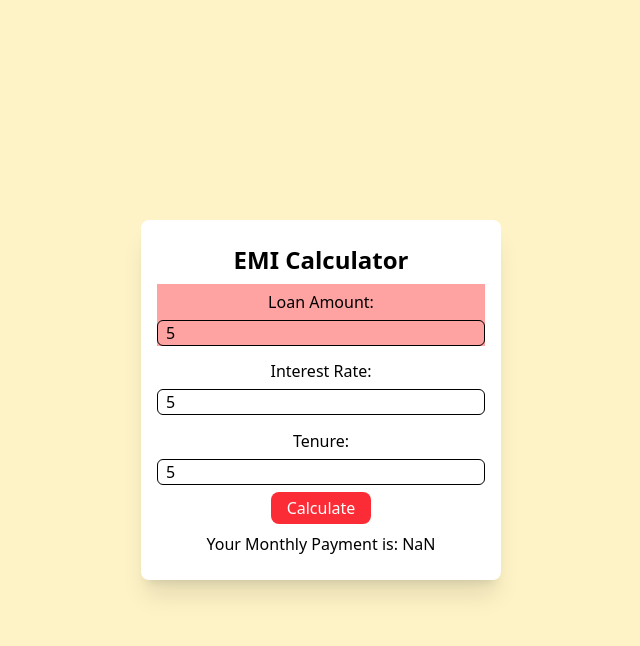
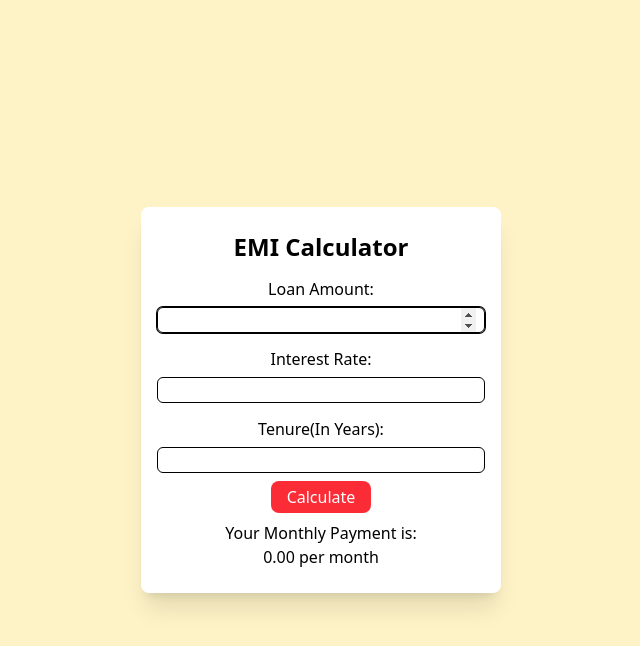
Before and after one commit to Shekhar0609/ProCode_JS_Practice_Projects, a website: page basic-EMI-calculator/Practice_1/index.html in a window 1280 px wide. Both pictures are taken after typing "5", "5", "5" into the empty fields and a click on the button "Calculate". Shown: the whole page, without its empty margins (319-959 px from the left). Drawn offline with Linux system fonts and the light colour scheme.

Commit message:
feat: finish basic EMI calculator project practice file 1 with styling and functionality.

```diff
--- a/basic-EMI-calculator/Practice_1/index.html
+++ b/basic-EMI-calculator/Practice_1/index.html
@@ -11,9 +11,9 @@
 
 <body class="bg-amber-100 h-screen flex justify-center items-center">
     <div id="container"
-        class="bg-white rounded-lg shadow-xl px-4 py-6 w-90 h-90 flex flex-col justify-between items-center text-center">
+        class="bg-white rounded-lg shadow-xl mx-5 px-4 py-6 w-90 flex flex-col justify-between items-center gap-2 text-center">
         <h2 class="font-bold text-2xl w-full">EMI Calculator</h2>
-        <div id="principle-amount-container" class="w-full bg-red-300 text-center">
+        <div id="principle-amount-container" class="w-full text-center">
             <p class="my-1.5">Loan Amount:</p>
             <input type="number" id="principle-amount"
                 class="w-full border-1 px-2 rounded-md outline-none focus:ring-1 focus:ring-blue-3feat00">
@@ -26,14 +26,15 @@
         </div>
 
         <div id="tenure-container" class="w-full">
-            <p class="my-1.5">Tenure:</p>
+            <p class="my-1.5">Tenure(In Years):</p>
             <input type="number" id="tenure"
                 class="w-full border-1 px-2 rounded-md outline-none focus:ring-1 focus:ring-blue-3feat00">
         </div>
 
-        <button id="calculate-btn" class="bg-red-500 px-4 py-1 text-white rounded-lg cursor-pointer active:scale-95 duration-50">Calculate</button>
+        <button id="calculate-btn"
+            class="bg-red-500 px-4 py-1 text-white rounded-lg cursor-pointer active:scale-95 duration-50">Calculate</button>
 
-        <div id="output">Your Monthly Payment is: <span id="mothly-emi">13323.3</span></div>
+        <div id="output">Your Monthly Payment is: <span id="mothly-emi"></span></div>
     </div>
 </body>
 
--- a/basic-EMI-calculator/Practice_1/src/js/main-script.js
+++ b/basic-EMI-calculator/Practice_1/src/js/main-script.js
@@ -1,21 +1,40 @@
-const princpleAmt = document.querySelector("#principle-amount");
-const interestRate = document.querySelector("#interest-rate");
-const tenureEL = document.querySelector("#tenure");
-
-const monnthlyEmi = document.querySelector("#mothly-emi");
-
-const calculateBtn = document.querySelector("#calculate-btn");
+const princpleAmt = document.querySelector("#principle-amount"); // Get the principle amount input element
+const interestRate = document.querySelector("#interest-rate"); // Get the interest rate input element
+const tenureEL = document.querySelector("#tenure"); // Get the tenure input element
+const monnthlyEmi = document.querySelector("#mothly-emi"); // Get the monthly EMI output element
+const calculateBtn = document.querySelector("#calculate-btn"); // Get the calculate button element
 
 calculateBtn.addEventListener("click", () => {
-  const princple = princpleAmt.value;
-  const interest = `${interestRate.value}*100%`;
-  const tenure = tenureEL.value;
+  // Add click event listener to the calculate button
+  if (
+    princpleAmt.value === "" ||
+    interestRate.value === "" ||
+    tenureEL.value === ""
+  ) {
+    // Check if any of the input fields are empty
+    monnthlyEmi.textContent = "Please fill all the fields"; // Show an alert if any field is empty
+    monnthlyEmi.style.display = "block"; // Show the output element
+    monnthlyEmi.style.color = "red"; // Change the color of the output element to red
+    return; // Exit the function if any field is empty
+  }
 
-  let loanTenureInMonths = tenure / 12;
-  let EMI =
-    (princple * interest * Math.pow(1 + interest, loanTenureInMonths)) /
-      Math.pow(1 + interest, loanTenureInMonths) -
-    1;
+  const princple = Number(princpleAmt.value); // Get the value of the principle amount input
+  const IR = Number((interestRate.value / 1200).toFixed(6)); // Calculate the interest rate per month
+  const tenure = Number(tenureEL.value) * 12; // Get the tenure in months (assuming input is in years)
+  const compoundFactor = Number(Math.pow(1 + IR, tenure).toFixed(3)); // Calculate the compound factor for the EMI formula
+  //EMI = [P x R x (1+R)^N]/[(1+R)^N-1]   //  EMI formula
+  // where P = principal loan amount, R = monthly interest rate, N = number of months
 
-  monnthlyEmi.textContent = EMI;
+  const upperEMICalcution = Number((princple * IR).toFixed(1)) * compoundFactor; // Calculate the upper part of the EMI formula
+
+  const lowerEMICalcution = compoundFactor - 1; // Calculate the lower part of the EMI formula
+  const EMI = upperEMICalcution / lowerEMICalcution; // Calculate the EMI
+
+  monnthlyEmi.textContent = `${EMI.toFixed(2)} per month`; // Display the EMI in the output element
+  monnthlyEmi.style.display = "block"; // Show the output element
+  monnthlyEmi.style.color = "black"; // Change the color of the output element to green
+  princpleAmt.value = ""; // Clear the principle amount input field
+  interestRate.value = ""; // Clear the interest rate input field
+  tenureEL.value = ""; // Clear the tenure input field
+  princpleAmt.focus(); // Set focus back to the principle amount input field
 });
```
Also changed, not shown: basic-EMI-calculator/Practice_1/src/css/output.css.
